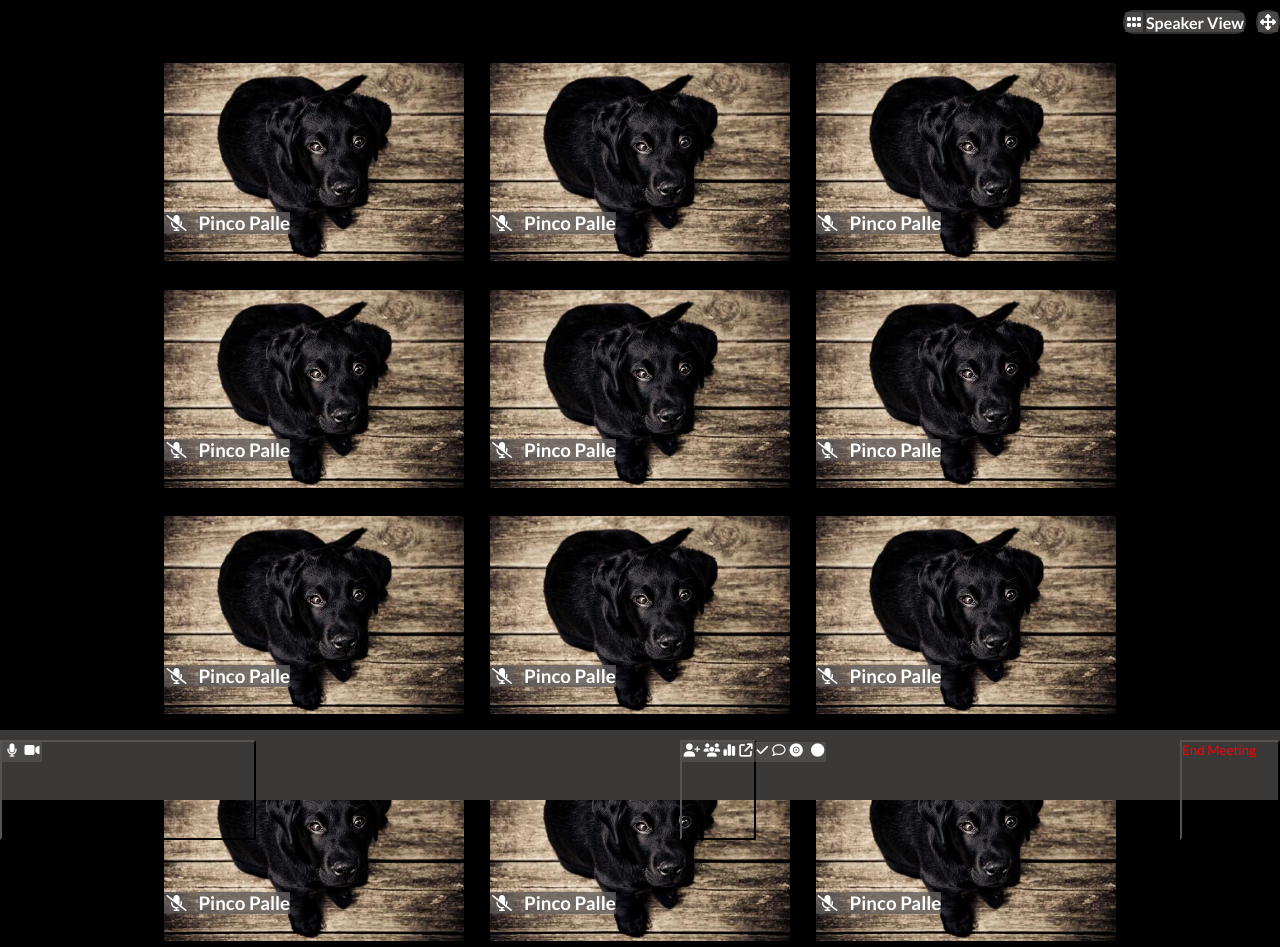
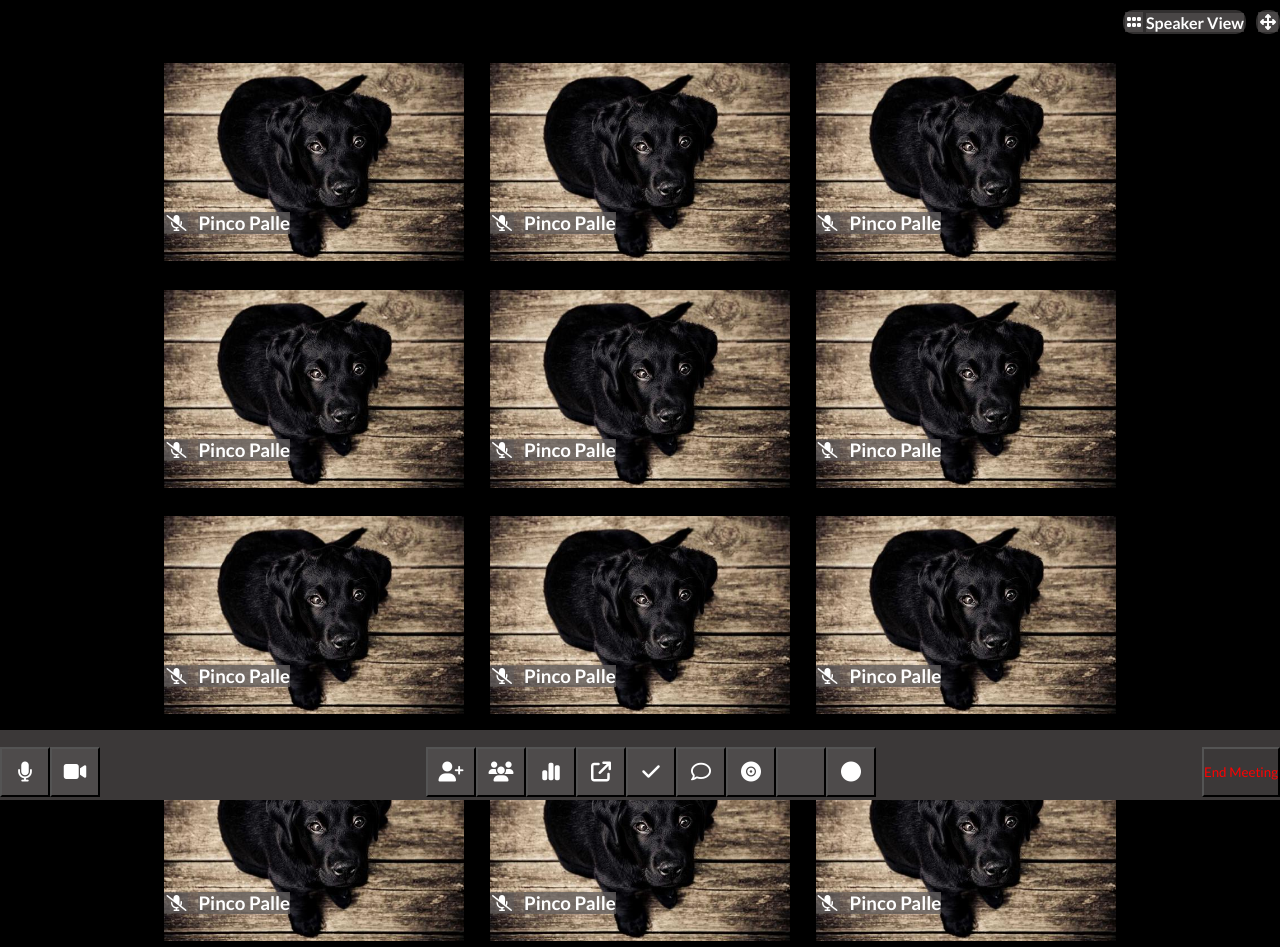
Before and after one commit to ElonaHoxhaj96/html-css-zoom, a plain HTML site: page index.html in a window 1280 px wide. Shown: the top 947 px of the page. Drawn offline with Linux system fonts and the light colour scheme.

Commit message:
sistemazione icone footer

```diff
--- a/index.html
+++ b/index.html
@@ -237,28 +237,47 @@
         <nav class="menu-fisso">
 
             <!-- comandi di sinistra -->
-           <button id="bottoni-sinistra">
-                <i class="fa-solid fa-microphone"> </i>
-                <i class="fa-solid fa-video"></i>
-           </button>
+           <div id="comandi-sinistra">
+                <button>
+                    <i class="fa-solid fa-microphone icone"> </i>
+                </button>
+                <button>
+                    <i class="fa-solid fa-video icone"></i>
+                </button>
+
+
+           </div>
+
 
             <!-- comandi centrali -->
-           <button id="bottoni-centrali">
-                <i class="fa-solid fa-user-plus"></i>
-                <i class="fa-solid fa-users"></i>
-                <i class="fa-solid fa-chart-simple"></i>
-                <i class="fa-solid fa-arrow-up-right-from-square"></i>
-                <i class="fa-solid fa-check"></i>
-                <i class="fa-regular fa-comment"></i>
-                <i class="fa-solid fa-record-vinyl"></i>
-                <i class="fa-solid fa-grid-2"></i>
-                <i class="fa-solid fa-circle"></i>
-           </button>
+            <div id="comandi-centrali">
+
+                <button> <i class="fa-solid fa-user-plus icone"></i> </button>
+
+                <button> <i class="fa-solid fa-users icone"></i> </button>
+
+                <button> <i class="fa-solid fa-chart-simple icone"></i>  </button>
+
+                <button> <i class="fa-solid fa-arrow-up-right-from-square icone"></i> </button>
+
+                <button> <i class="fa-solid fa-check icone"></i></button>
+
+                <button> <i class="fa-regular fa-comment icone"></i> </button>
+
+                <button> <i class="fa-solid fa-record-vinyl icone"></i></button>
+
+                <button> <i class="fa-solid fa-grid-2 icone"></i> </button>
+
+                <button> <i class="fa-solid fa-circle icone"></i> </button>
+
+
+            </div>
+
 
             <!-- comandi di destra -->
-           <button id="bottoni-destra">
-              End Meeting
-           </button>
+           <div id="comandi-destra">
+                <button> End Meeting</button>
+            </div>
 
 
         </nav>
--- a/style.css
+++ b/style.css
@@ -12,7 +12,7 @@
 /*SETTING HEADER*/
 
 header{
-    width: 100%;
+    width: 100vw;
     height: 50px;
     position: fixed;
     z-index: 900;
@@ -74,6 +74,7 @@ main{
     justify-content: center;
     flex-wrap: wrap;
     width: 100vw;
+    height: calc(100vh - 120px);
 
 }
 
@@ -125,6 +126,7 @@ footer{
     color: white;
     display: flex;
     justify-content: space-between;
+    align-items: center;
     width: 100%;
     height: 90%;
 
@@ -133,21 +135,41 @@ footer{
 
 button{
     display: flex;
+    justify-content: center;
+    align-items: center;
     background-color: transparent;
     color: white;
-    width: 100px;
-    height: 100px;
+    width: 50px;
+    height: 50px;
+
 }
 
-#bottoni-sinistra{
-    width: 20%;
+.icone{
+    font-size: 20px;
+    width: 100%;
+    height: 100%;
+    background-color: rgba(99, 95, 95, 0.5);
+    display: flex;
+    justify-content: center;
+    align-items: center;
 
 
 }
 
-#bottoni-centrali{
-    width: 6%;
+#comandi-sinistra{
+    display: flex;
+    display: flex;
+    background-color: transparent;
+    text-shadow: none;
+}
 
+
+
+#comandi-centrali{
+    display: flex;
+    display: flex;
+    background-color: transparent;
+    text-shadow: none;
 }
 
 
@@ -155,9 +177,17 @@ button{
 
 
 
-#bottoni-destra{
+#comandi-destra{
+    display: flex;
+    display: flex;
+    background-color: transparent;
+    text-shadow: none;
+
+}
+
+#comandi-destra > button{
+    width: 100%;
     color: red;
-
 }
 
 
```
